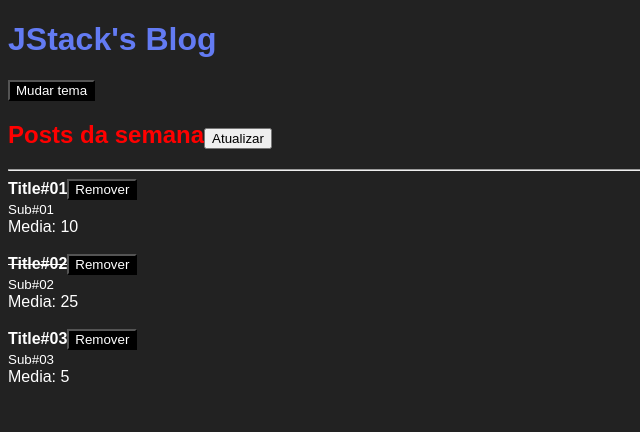
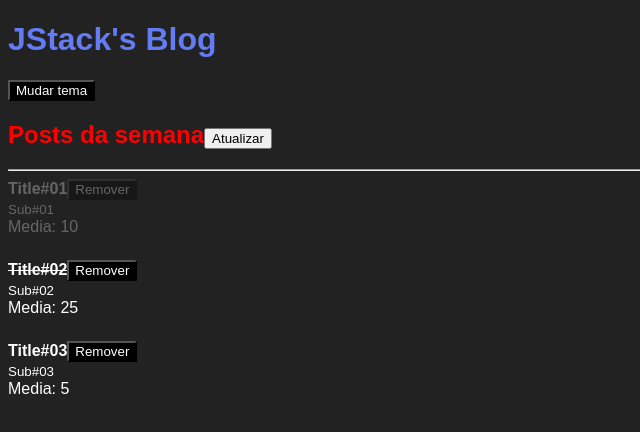
Before and after one commit to GuuilhermeRS/Fundamentos-React-JStack, a React app: page / in a window 1280 px wide. Shown: the top 432 px of the page, without its empty margins (0-640 px from the left). Built offline with nearby package versions, Linux system fonts and the light colour scheme.

Commit message:
Classes dinâmicas

```diff
--- a/src/Components/App.js
+++ b/src/Components/App.js
@@ -8,9 +8,9 @@
 
 function App() {
   const [posts, setPosts] = useState([
-    { id: Math.random(), title: 'Title#01', subtitle: 'Sub#01', likes: 20, read: false },
-    { id: Math.random(), title: 'Title#02', subtitle: 'Sub#02', likes: 50, read: true },
-    { id: Math.random(), title: 'Title#03', subtitle: 'Sub#03', likes: 10, read: false },
+    { id: Math.random(), title: 'Title#01', subtitle: 'Sub#01', likes: 20, read: false, removed: true },
+    { id: Math.random(), title: 'Title#02', subtitle: 'Sub#02', likes: 50, read: true, removed: false },
+    { id: Math.random(), title: 'Title#03', subtitle: 'Sub#03', likes: 10, read: false, removed: false },
   ]);
 
   function handleRefresh() {
@@ -27,8 +27,12 @@
   }
 
   function handleRemovePost(postId) {
-    setPosts((prevState =>
-      prevState.filter(post => post.id !== postId)
+    setPosts((prevState) => prevState.map(
+      post => (
+        post.id === postId
+          ? { ...post, removed: true }
+          : post
+      )
     ));
   }
 
--- a/src/Components/Post.js
+++ b/src/Components/Post.js
@@ -2,10 +2,17 @@
 import PropTypes from 'prop-types';
 import PostHeader from './PostHeader';
 
+import styles from './Post.scss'
+
 export default function Post(props) {
   return (
-    <>
-      <article>
+    <article
+      className={
+        props.post.removed
+          ? styles.postDeleted
+          : styles.post
+      }
+    >
       <PostHeader
         onRemove={props.onRemove}
         post={{
@@ -19,8 +26,6 @@
       <br />
       Media: {props.post.likes / 2}
     </article>
-      <br />
-    </>
   );
 }
 
@@ -32,5 +37,6 @@
     title: PropTypes.string.isRequired,
     subtitle: PropTypes.string.isRequired,
     likes: PropTypes.number.isRequired,
+    removed: PropTypes.bool.isRequired,
   }).isRequired,
 };
--- /dev/null
+++ b/src/Components/Post.scss
@@ -0,0 +1,8 @@
+.post {
+  margin-bottom: 24px;
+}
+
+.postDeleted {
+  margin-bottom: 24px;
+  opacity: 0.3;
+}
```
Lines whose indentation alone changed are shown as unchanged.
